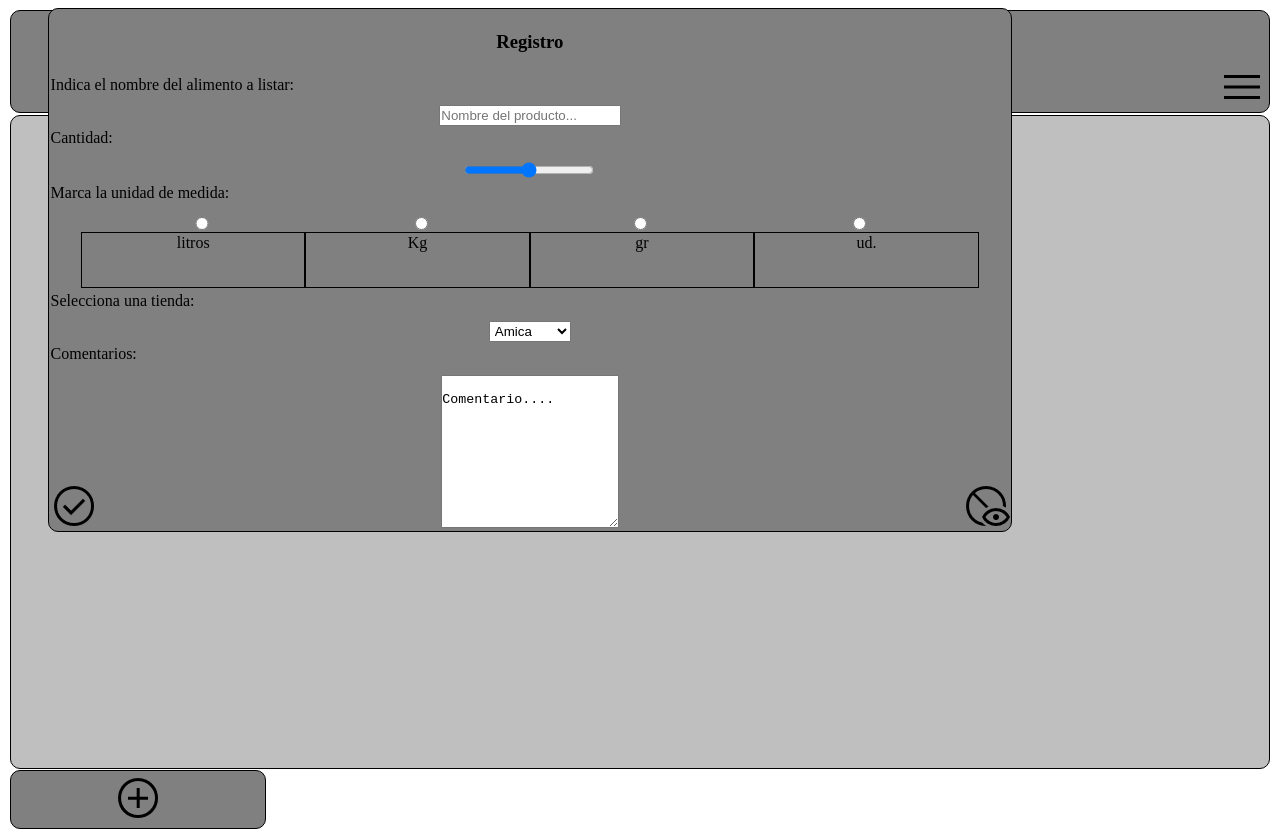
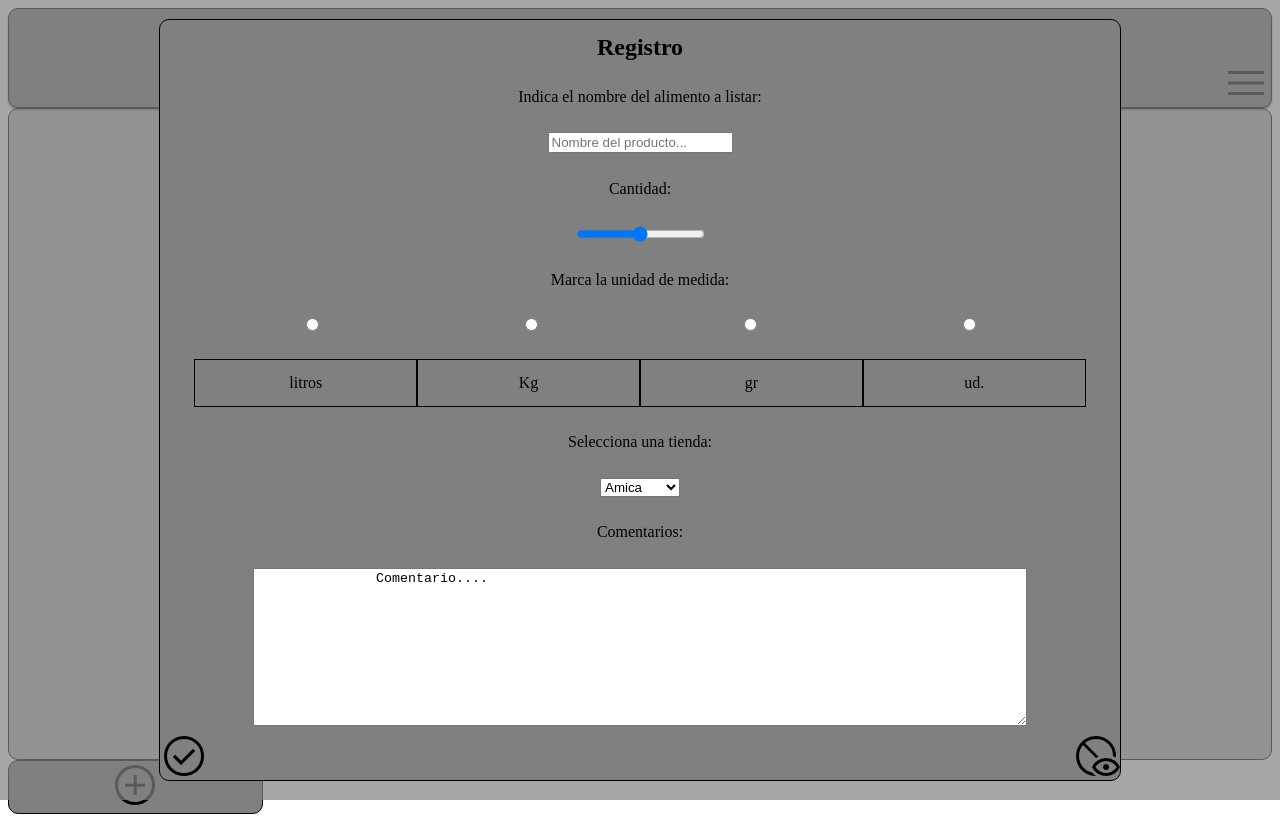
Before and after one commit to DnAlfredo/APP_compras, a plain HTML site: page index.html in a window 1280 px wide. Both pictures are taken after a click on the picture 138 px from the left and 797 px from the top of the page. Drawn offline with Linux system fonts and the light colour scheme.

Commit message:
form terminado y centrado

```diff
--- a/appcompra.css
+++ b/appcompra.css
@@ -1,7 +1,7 @@
 * {
     animation-name: animelogo;
     animation-duration: 1s;
-    padding: 0.05rem;
+
 }
 
 :root {
@@ -20,6 +20,7 @@
     justify-content: center;
     text-align: center;
     border-radius: 10px;
+    box-shadow:0px 2px 2px rgba(0, 0, 0,0.5);
 }
 
 .botonmenu {
@@ -146,29 +147,47 @@
         opacity: 1;
     }
 }
+#modal{
+    width: 100vw;
+    height: 100vh;
+    position: fixed;
+    top: 0%;
+    left: 0%;
+    z-index: 2;
+    display: none;
+    justify-content: center;
+    align-items: center;
+    background-color: rgba(128, 128, 128,0.7);
 
+}
 #formprod {
-    position: absolute;
+    position: relative;
     width: 75%;
-    height: 65%;
-    top: 1%;
+    height: 95%;
     display: flex;
     flex-wrap: wrap;
-    left: 3rem;
+
     justify-content: center;
-   align-items: center;
+    align-items: center;
     border: 1px solid black;
     border-radius: 10px;
     background-color: var(--primario);
+    margin: 0%;
+    padding: 0%;
 }
 
 #formprod label {
     width: 100%;
-    height: 5%;
+    height: 2%;
+    display: flex;
+    justify-content: center;
+    align-items: center;
 
 }
-#formprod h3{
+#formprod h2{
     text-align: center;
+    margin-bottom: 0%;
+    margin-top: 0%;
 }
 
 #formprod input[type='radio'] {
@@ -179,10 +198,11 @@
 
 #formprod label[class="labelradio"] {
     width: 23%;
-    height: 10%;
+    height: 6%;
     justify-content: space-around;
     text-align: center;
     border: 1px solid black;
+    padding: 0%;
 }
 
 
@@ -201,3 +221,8 @@
     bottom: 0%;
     right: 0%;
 }
+#textarea{
+    width: 80%;
+    height: 20%;
+    margin-bottom: 2.5rem;
+}
--- a/index.html
+++ b/index.html
@@ -33,14 +33,14 @@
                     onclick="muestraForm()"></div>
 
         </div>
+        <div id="modal">
             <div id="formprod">
-            <h3>Registro</h3>
+                <h2>Registro</h2>
                 <label for="producto">Indica el nombre del alimento a listar:</label>
                 <input type="text" name="producto" placeholder="Nombre del producto...">
                 <label for="cantidad">Cantidad:</label>
                 <input type="range" min="0" max="50" id="cantidad" oninput="muestraCantidad('cantidad','mostrador')">
                 <span id="mostrador"></span>
-
                 <label for="unidades">Marca la unidad de medida:</label>
                 <input type="radio" id="litros" name="unidades" value="litros">
                 <input type="radio" id="kg" name="unidades" value="kg">
@@ -58,18 +58,15 @@
                     <option value="simago">Simago</option>
                 </select>
                 <label for="comentarios">Comentarios:</label>
-            <textarea name="comentarios" rows="10" cols="20">
+                <textarea name="comentarios" rows="10" cols="20" id="textarea">
                Comentario....
                 </textarea>
-
-
-
-
                 <img src="./multimedia/check_circle_FILL0_wght400_GRAD0_opsz48.png" alt="" id="botoncheck">
                 <img src="./multimedia/disabled_visible_FILL0_wght400_GRAD0_opsz48.png" alt="" id="botonvisible"
                     onclick=cierraForm()>
 
             </div>
+        </div>
     </footer>
 </body>
 
--- a/shoppingjs.js
+++ b/shoppingjs.js
@@ -1,10 +1,10 @@
 function muestraForm() {
-    let divgost=document.getElementById('formprod')
+    let divgost=document.getElementById('modal')
     divgost.style.display="flex"
 }
 function cierraForm() {
 
-    let divgost=document.getElementById('formprod')
+    let divgost=document.getElementById('modal')
     divgost.style.display="none"
 }
 /*
```
Lines whose indentation alone changed are shown as unchanged.
